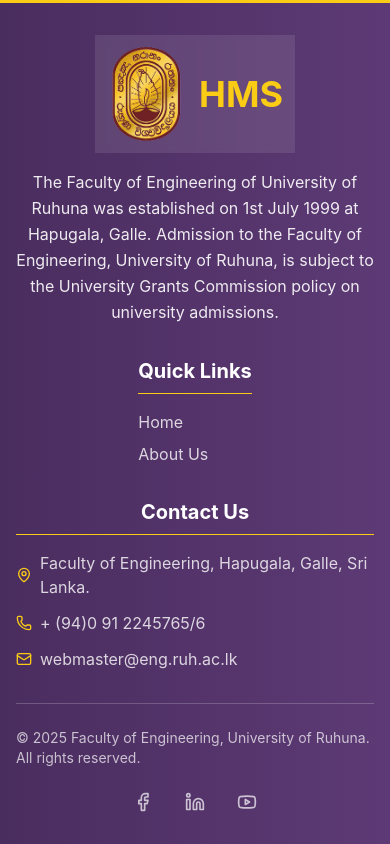
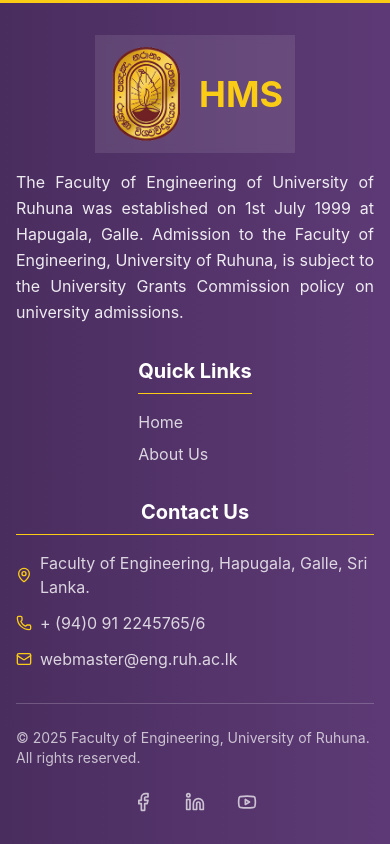
Before and after one commit to Maalinda/ruhuna-hms-FS-main, a React (Vite) app: page /aboutus in a window 390 px wide. Shown: the part 1306-2150 px from the top of the page. Built offline with nearby package versions, Linux system fonts and the light colour scheme; no server answers.

Commit message:
Update Footer.jsx

```diff
--- a/src/components/Footer.jsx
+++ b/src/components/Footer.jsx
@@ -21,7 +21,7 @@ export default function Footer() {
                 <span className="text-4xl font-bold text-yellow-400">HMS</span>
               </div>
             </div>
-            <p className="text-center lg:text-left text-white/90 leading-relaxed">
+            <p className="text-center lg:text-left text-white/90 leading-relaxed text-justify">
               The Faculty of Engineering of University of Ruhuna was established on 1st July 1999 at Hapugala, Galle.
               Admission to the Faculty of Engineering, University of Ruhuna, is subject to the University Grants Commission
               policy on university admissions.
```
